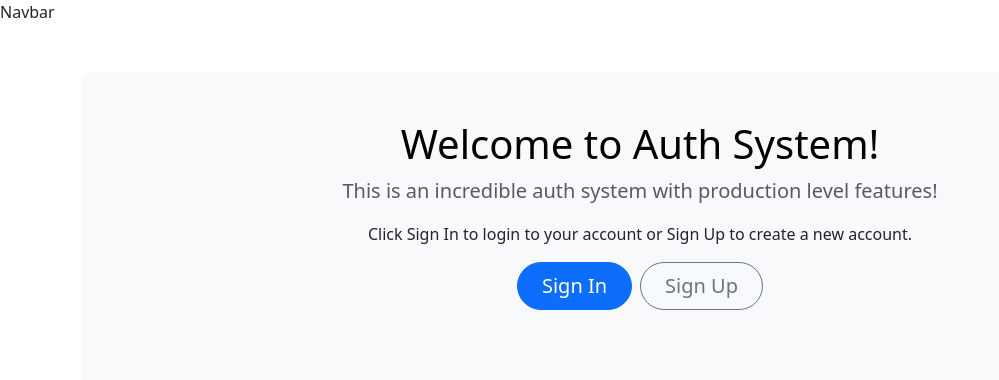
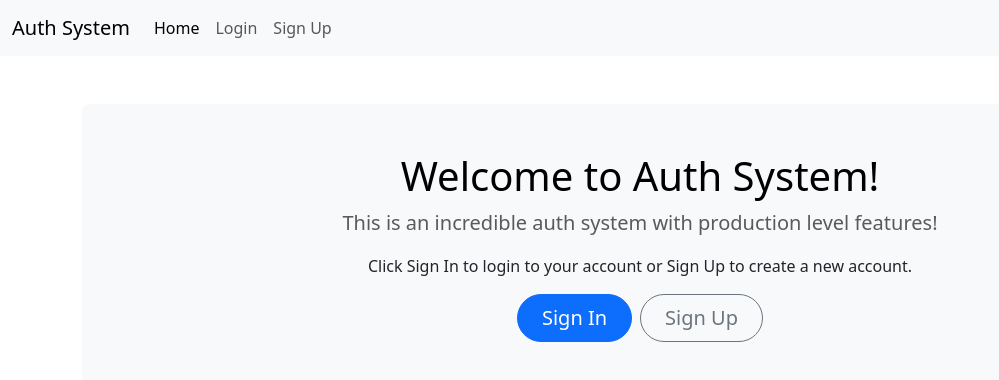
Before and after one commit to justicenyaga/django_react_auth_system, a React (Create React App) app in the folder frontend/: page / in a window 1280 px wide. Shown: the top 380 px of the page, without its empty margins (0-999 px from the left). Built offline with nearby package versions, Linux system fonts and the light colour scheme.

Commit message:
improve Navbar

```diff
--- a/frontend/src/components/Navbar.js
+++ b/frontend/src/components/Navbar.js
@@ -1,7 +1,78 @@
-import React from "react";
+import React, { useEffect } from "react";
+import { useDispatch, useSelector } from "react-redux";
+import { Link } from "react-router-dom";
+
+import { checkAuthenticated, loadUser, logout } from "../store/auth";
 
 const Navbar = () => {
-  return <div>Navbar</div>;
+  const dispatch = useDispatch();
+
+  const { isAuthenticated } = useSelector((state) => state.auth);
+
+  useEffect(() => {
+    dispatch(checkAuthenticated());
+    if (isAuthenticated) {
+      dispatch(loadUser());
+    }
+  }, [dispatch, isAuthenticated]);
+
+  const handleLogout = () => {
+    dispatch(logout());
+  };
+
+  return (
+    <nav className="navbar navbar-expand-lg bg-body-tertiary">
+      <div className="container-fluid">
+        <Link className="navbar-brand" to="/">
+          Auth System
+        </Link>
+        <button
+          className="navbar-toggler"
+          type="button"
+          data-bs-toggle="collapse"
+          data-bs-target="#navbarNav"
+          aria-controls="navbarNav"
+          aria-expanded="false"
+          aria-label="Toggle navigation"
+        >
+          <span className="navbar-toggler-icon"></span>
+        </button>
+        <div className="collapse navbar-collapse" id="navbarNav">
+          <ul className="navbar-nav">
+            <li className="nav-item">
+              <Link className="nav-link active" aria-current="page" to="/">
+                Home
+              </Link>
+            </li>
+
+            {isAuthenticated ? (
+              <li>
+                <button
+                  className="btn btn-link nav-link"
+                  onClick={handleLogout}
+                >
+                  Logout
+                </button>
+              </li>
+            ) : (
+              <>
+                <li className="nav-item">
+                  <Link className="nav-link" to="/login">
+                    Login
+                  </Link>
+                </li>
+                <li className="nav-item">
+                  <Link className="nav-link" to="/signup">
+                    Sign Up
+                  </Link>
+                </li>
+              </>
+            )}
+          </ul>
+        </div>
+      </div>
+    </nav>
+  );
 };
 
 export default Navbar;
```
